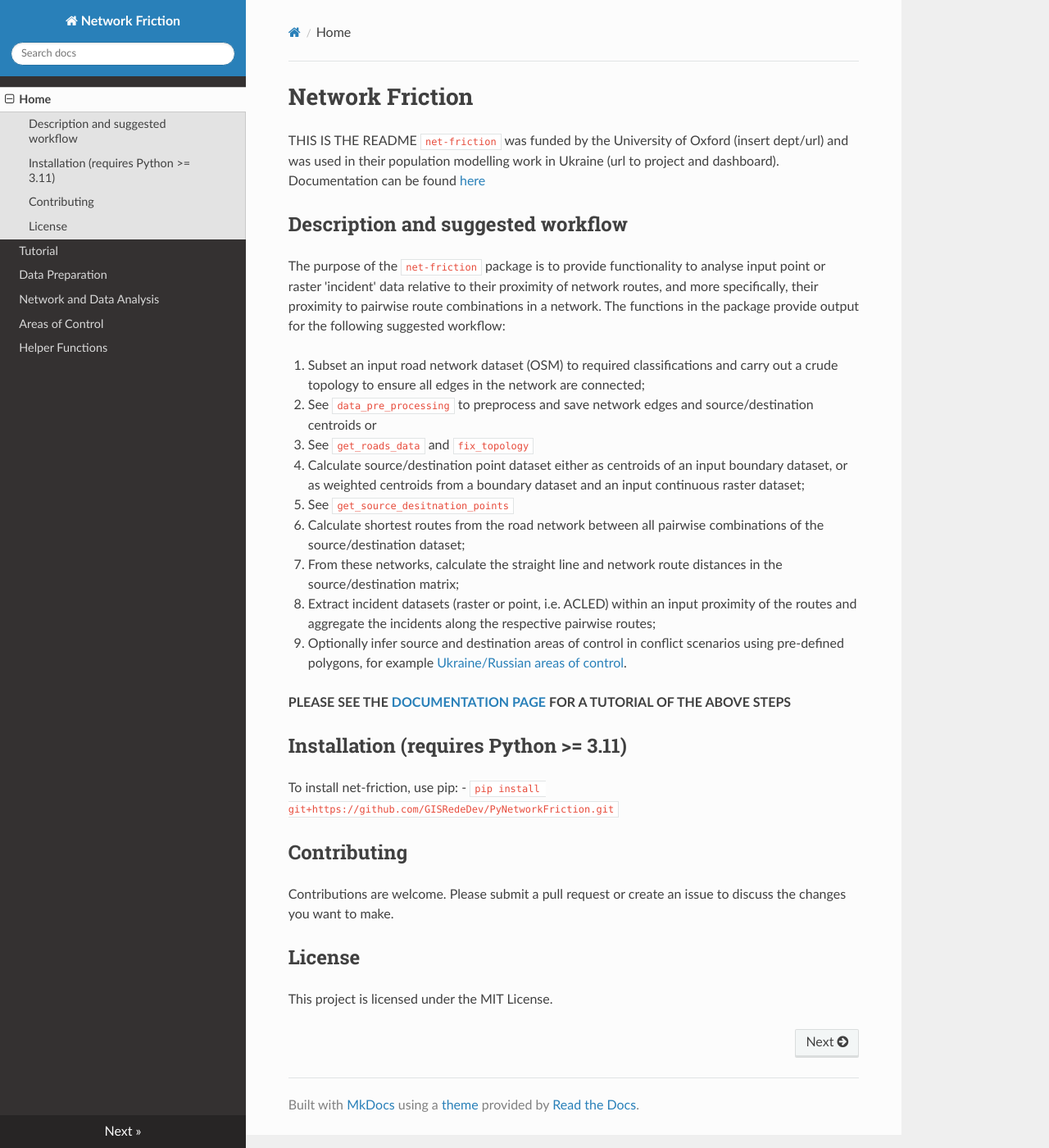
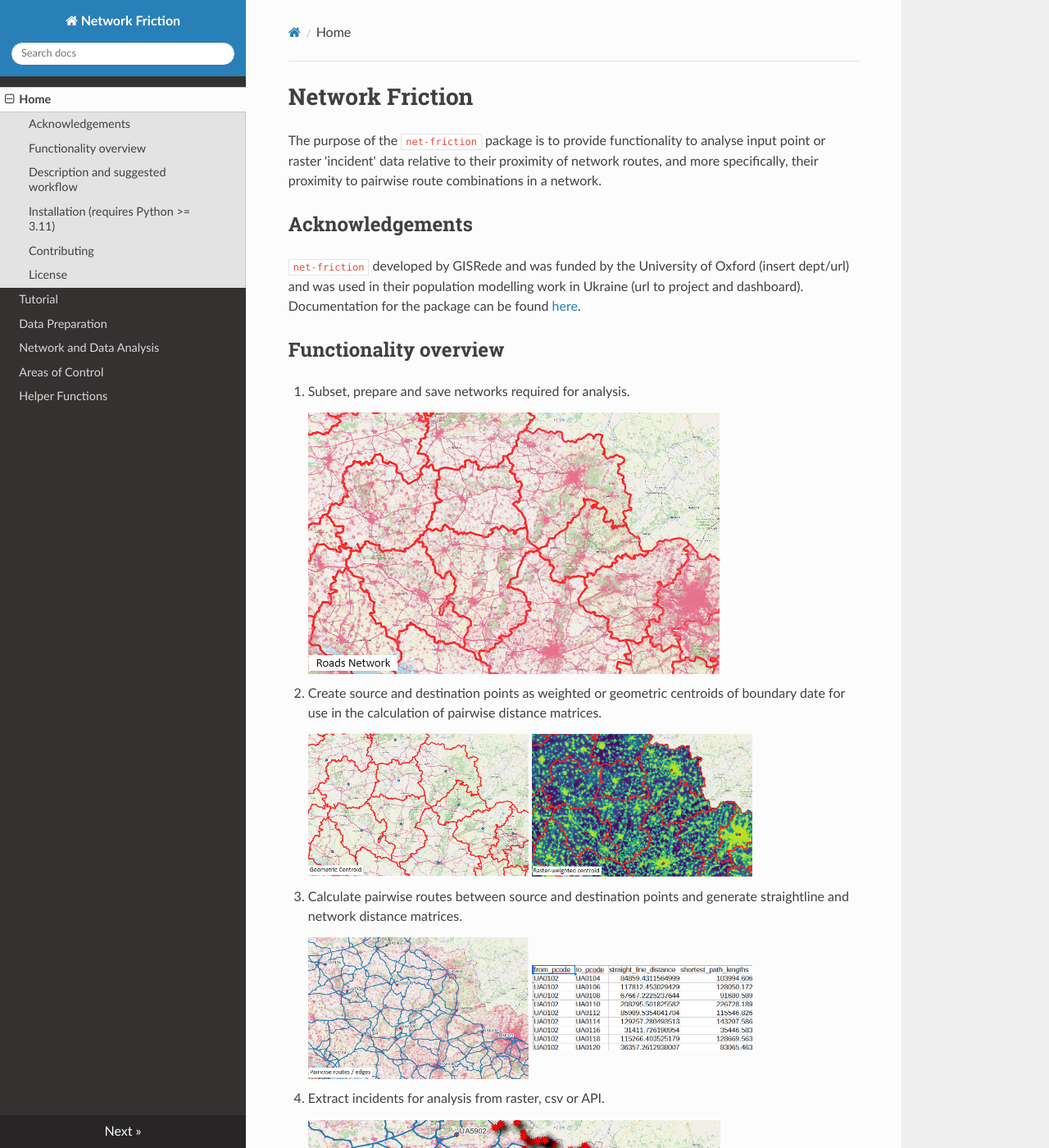
Before and after one commit to GISRedeDev/PyNetworkFriction, an MkDocs documentation site: the page built from docs/index.md, in a window 1280 px wide and 1400 px high. Shown: the whole window at 82% size. Built offline with MkDocs 1.6.1, drawn with Linux system fonts in a browser that asks for light colours; nearby versions of some CDN libraries; some of the changed text lies outside the part shown.

Commit message:
Finish of raster clip and docs

```diff
--- a/docs/index.md
+++ b/docs/index.md
@@ -1,9 +1,42 @@
 # Network Friction
-THIS IS THE README
-`net-friction` was funded by the University of Oxford (insert dept/url) and was used in their population modelling work in Ukraine (url to project and dashboard). Documentation can be found [here](https://network-friction.readthedocs.io/en/latest/)
+The purpose of the `net-friction` package is to provide functionality to analyse input point or raster 'incident' data relative to their proximity of network routes, and more specifically, their proximity to pairwise route combinations in a network.
+
+## Acknowledgements
+`net-friction` developed by GISRede and was funded by the University of Oxford (insert dept/url) and was used in their population modelling work in Ukraine (url to project and dashboard). Documentation for the package can be found [here](https://network-friction.readthedocs.io/en/latest/).
+
+## Functionality overview
+
+1. Subset, prepare and save networks required for analysis.
+
+    ![Roads Network'](img/full_roads_network.png "Full Road network")
+
+2. Create source and destination points as weighted or geometric centroids of boundary date for use in the calculation of pairwise distance matrices.
+
+    <img src="./img/geometric_centroid.png" alt="geom-centroid" style="width: 40%; display: inline-block;"/>
+    <img src="./img/raster_weighted_centroid.png" alt="raster-weighted" style="width: 40%; display: inline-block;"/>
+
+3. Calculate pairwise routes between source and destination points and generate straightline and network distance matrices.
+
+    <img src="./img/edges.png" alt="edges" style="width: 40%; display: inline-block; vertical-align: middle;"/>
+    <img src="./img/distances.png" alt="distance-matrix" style="width: 40%; display: inline-block; vertical-align: middle;"/>
+
+4. Extract incidents for analysis from raster, csv or API.
+
+    ![Incidents](img/incidents.png "ACLED Incidents as points")
+
+5. Spatially join incidents within given proximity of routes.
+
+    !["Distances-to-Routes"](img/incidents_in_route.png "ACLED incidents within 1000m of routes")
+
+6. Aggregate incidents within buffer of respective routes and calculate their distance to the route.
+
+7. Summarise areas of control in both source and destination points.
+
+    ![AreasOfControl](img/areas_of_control.png "Areas of Control Analysis")
+
 
 ## Description and suggested workflow
-The purpose of the `net-friction` package is to provide functionality to analyse input point or raster 'incident' data relative to their proximity of network routes, and more specifically, their proximity to pairwise route combinations in a network. The functions in the package provide output for the following suggested workflow:
+The functions in the package provide output for the following suggested workflow:
 
 1. Subset an input road network dataset (OSM) to required classifications and carry out a crude topology to ensure all edges in the network are connected;
  - See `data_pre_processing` to preprocess and save network edges and source/destination centroids or
@@ -15,7 +48,7 @@ The purpose of the `net-friction` package is to provide functionality to analyse
 5. Extract incident datasets (raster or point, i.e. ACLED) within an input proximity of the routes and aggregate the incidents along the respective pairwise routes;
 6. Optionally infer source and destination areas of control in conflict scenarios using pre-defined polygons, for example [Ukraine/Russian areas of control](https://github.com/GISRedeDev/AreasofControl).
 
-**PLEASE SEE THE [DOCUMENTATION PAGE](https://network-friction.readthedocs.io/en/latest/) FOR A TUTORIAL OF THE ABOVE STEPS**
+**Please see the  [Documentation Page](https://network-friction.readthedocs.io/en/latest/) for a tutorial of the above steps**
 
 ## Installation (requires Python >= 3.11)
 To install net-friction, use pip:
```
Also changed, not shown: README.md (+37 -4 lines), docs/tutorial.md (+50 -35 lines), docs/img/areas_of_control.png (added), docs/img/distances.png (added), docs/img/edges.png (added), docs/img/full_roads_network.png (added), docs/img/geometric_centroid.png (added), docs/img/incidents.png (added), docs/img/incidents_in_route.png (added), docs/img/raster_weighted_centroid.png (added), 1 other file.
